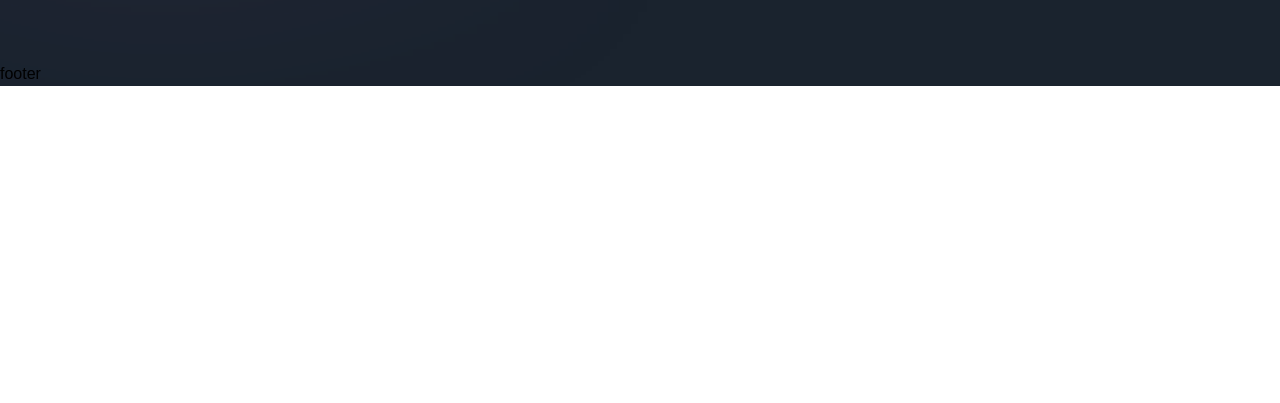
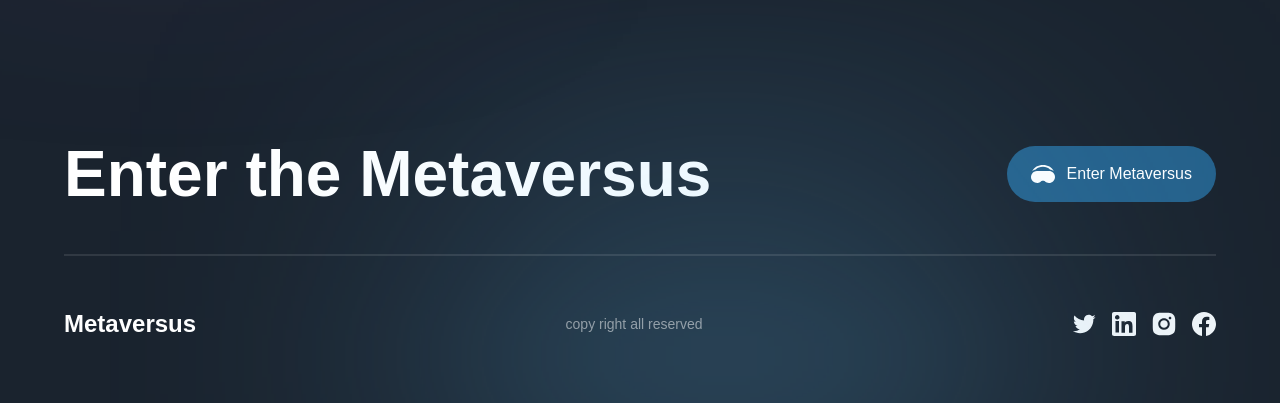
Before and after one commit to alipouryousefi/metaverse, a Next.js app: page / in a window 1280 px wide. Shown: the part 7041-7444 px from the top of the page. Before the commit the page ends 7127 px from the top, so only its background shows below. Built offline with nearby package versions, Linux system fonts and the light colour scheme; a web font is replaced by a local one.

Commit message:
compelete footer

```diff
--- a/components/Footer.jsx
+++ b/components/Footer.jsx
@@ -1,9 +1,60 @@
-'use client';
-
-const Footer = () => (
-  <footer>
-    footer
-  </footer>
-);
+"use client";
+import { motion } from "framer-motion";
+import { socials } from "../constants";
+import styles from "../styles";
+import { footerVariants } from "../utils/motion";
+const Footer = () => {
+  return (
+    <motion.footer
+      variants={footerVariants}
+      initial="hidden"
+      whileInView="show"
+      className={`${styles.paddings} py-8 relative`}
+    >
+      <div className="footer-gradient" />
+      <div className={`${styles.innerWidth} mx-auto flex flex-col gap-8`}>
+        <div className="flex items-center justify-between flex-wrap gap-5">
+          <h4 className="font-bold md:text-[64px] text-[44px] text-white">
+            Enter the Metaversus
+          </h4>
+          <button
+            type="button"
+            className="flex items-center h-fit py-4 px-6 bg-[#25618b] rounded-[32px] gap-[12px]"
+          >
+            <img
+              src="/headset.svg"
+              alt="headset"
+              className="w-[24px] h-[24px] object-contain"
+            />
+            <span className="font-normal text-[16px] text-white">
+              Enter Metaversus
+            </span>
+          </button>
+        </div>
+        <div className="flex flex-col">
+          <div className="mb-[50px] h-[2px] bg-white opacity-10" />
+          <div className="flex items-center justify-between flex-wrap gap-4">
+            <h4 className="font-extrabold text-[24px] text-white">
+              Metaversus
+            </h4>
+            <p className="font-normal text-[14px] text-white opacity-50">
+              copy right all reserved
+            </p>
+            <div className="flex gap-4">
+              {socials.map((social) => (
+                <img
+                  key={social.name}
+                  src={social.url}
+                  alt={social.name}
+                  className="w-[24px] h-[24px] object-contain cursor-pointer"
+                />
+              ))}
+            </div>
+          </div>
+        </div>
+      </div>
+    </motion.footer>
+  );
+};
 
 export default Footer;
```
